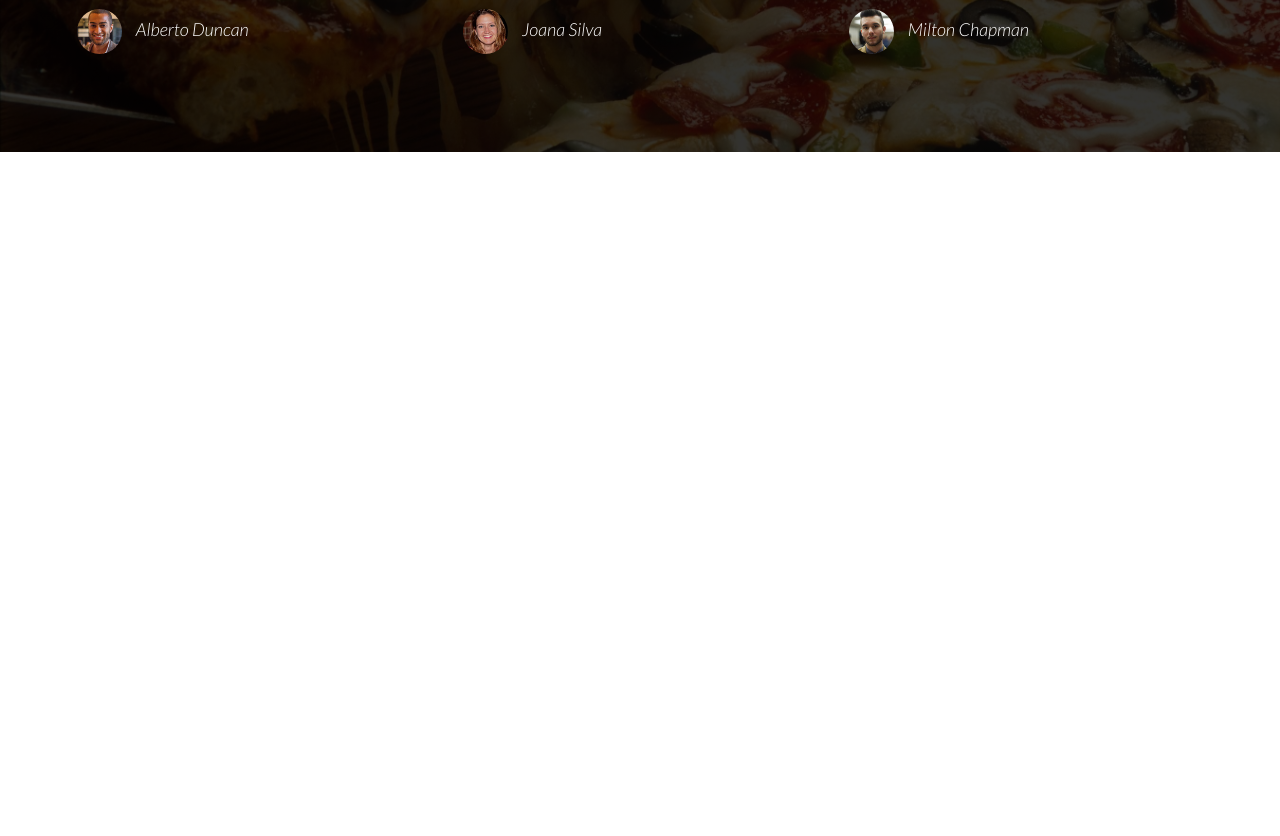
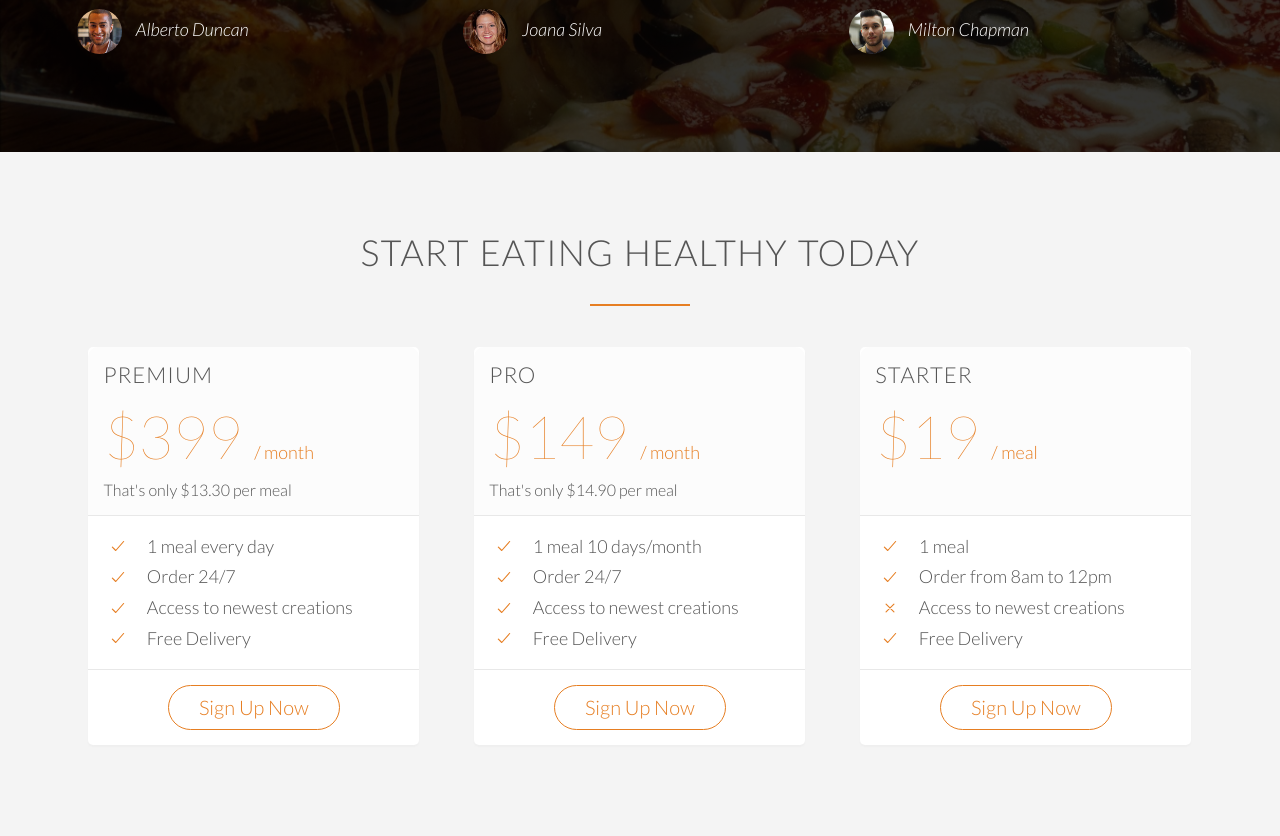
Before and after one commit to JohnsonNYC/foodWebsite, a PHP site: page / in a window 1280 px wide. Shown: the part 3733-4569 px from the top of the page. Before the commit the page ends 3885 px from the top, so only its background shows below. Run offline with PHP 8.4, Linux system fonts and the light colour scheme; some libraries are stand-ins or nearby versions.

Commit message:
Added Plans section

```diff
--- a/index.html
+++ b/index.html
@@ -262,7 +262,8 @@
     <div class="row">
       <div class="col span-1-of-3">
         <blockquote>
-          CityFood is just awesome! I just launched a startup which leaves me with no time for cooking, so CityFood is a life-saver. Now
+          CityFood is just awesome! I just launched a startup which leaves me with no time for cooking, so CityFood is a
+          life-saver. Now
           that I got used to it, I couldn't live without my daily meals!
           <cite>
             <img src="resources/img/customer-1.jpg">
@@ -272,7 +273,8 @@
       </div>
       <div class="col span-1-of-3">
         <blockquote>
-          Inexpensive, healthy and great-tasting meals, delivered right to my home. We have lots of food delivery here in Lisbon, but no one comes even close
+          Inexpensive, healthy and great-tasting meals, delivered right to my home. We have lots of food delivery here
+          in Lisbon, but no one comes even close
           to CityFood. Me and my family are so in love!
           <cite>
             <img src="resources/img/customer-2.jpg">
@@ -282,7 +284,8 @@
       </div>
       <div class="col span-1-of-3">
         <blockquote>
-          I was looking for a quick and easy food delivery service in San Francisco. i tried a lot of them and ended up with CityFood. Best food delivery
+          I was looking for a quick and easy food delivery service in San Francisco. i tried a lot of them and ended up
+          with CityFood. Best food delivery
           service in the Bay Area. Keep up the great work!
           <cite>
             <img src="resources/img/customer-3.jpg">
@@ -293,6 +296,100 @@
     </div>
   </section>
 
+  <section class="section-plans">
+    <div class="row">
+      <h2>Start eating healthy today</h2>
+    </div>
+
+    <div class="row">
+      <div class="col span-1-of-3">
+        <div class="plan-box">
+          <div>
+            <h3>Premium</h3>
+            <p class="plan-price">$399 <span>/ month</span></p>
+            <p class="plan-price-meal"> That's only $13.30 per meal</p>
+          </div>
+          <div>
+            <ul>
+              <li>
+                <ion-icon class="icon-small" name="checkmark-outline"></ion-icon> 1 meal every day
+              </li>
+              <li>
+                <ion-icon class="icon-small" name="checkmark-outline"></ion-icon> Order 24/7
+              </li>
+              <li>
+                <ion-icon class="icon-small" name="checkmark-outline"></ion-icon> Access to newest creations
+              </li>
+              <li>
+                <ion-icon class="icon-small" name="checkmark-outline"></ion-icon> Free Delivery
+              </li>
+            </ul>
+          </div>
+          <div>
+            <a href="#" class="btn btn-ghost"> Sign Up Now</a>
+          </div>
+        </div>
+      </div>
+      <div class="col span-1-of-3">
+        <div class="plan-box">
+          <div>
+            <h3>Pro</h3>
+            <p class="plan-price">$149 <span>/ month</span></p>
+            <p class="plan-price-meal"> That's only $14.90 per meal</p>
+          </div>
+          <div>
+            <ul>
+              <li>
+                <ion-icon class="icon-small" name="checkmark-outline"></ion-icon> 1 meal 10 days/month
+              </li>
+              <li>
+                <ion-icon class="icon-small" name="checkmark-outline"></ion-icon> Order 24/7
+              </li>
+              <li>
+                <ion-icon class="icon-small" name="checkmark-outline"></ion-icon> Access to newest creations
+              </li>
+              <li>
+                <ion-icon class="icon-small" name="checkmark-outline"></ion-icon> Free Delivery
+              </li>
+            </ul>
+          </div>
+          <div>
+            <a href="#" class="btn btn-ghost"> Sign Up Now</a>
+          </div>
+        </div>
+      </div>
+      <div class="col span-1-of-3">
+        <div class="plan-box">
+          <div>
+            <h3>Starter</h3>
+            <p class="plan-price">$19 <span>/ meal</span></p>
+            <p class="plan-price-meal">&nbsp;</p>
+
+          </div>
+          <div>
+            <ul>
+              <li>
+                <ion-icon class="icon-small" name="checkmark-outline"></ion-icon> 1 meal
+              </li>
+              <li>
+                <ion-icon class="icon-small" name="checkmark-outline"></ion-icon> Order from 8am to 12pm
+              </li>
+              <li>
+                <ion-icon class="icon-small" name="close-outline"></ion-icon> Access to newest creations
+              </li>
+              <li>
+                <ion-icon class="icon-small" name="checkmark-outline"></ion-icon> Free Delivery
+              </li>
+            </ul>
+          </div>
+          <div>
+            <a href="#" class="btn btn-ghost"> Sign Up Now</a>
+          </div>
+        </div>
+      </div>
+    </div>
+  </section>
+
 
   <script src="https://unpkg.com/ionicons@5.4.0/dist/ionicons.js"></script>
 </body>
--- a/resources/css/style.css
+++ b/resources/css/style.css
@@ -43,7 +43,7 @@ section {
 }
 
 header{
-  background-image: linear-gradient(rgba(0, 0, 0, 0.7),rgba(0, 0, 0, 0.7)), url(img/hero.jpg); /* Appends Image to header*/
+  background-image: linear-gradient(rgba(0, 0, 0, 0.7),rgba(0, 0, 0, 0.7)), url("img/hero.jpg"); /* Appends Image to header*/
   background-size: cover; /* Fits the image to element*/
   background-position: center; /*Centers the image to the header element*/
   height:100vh; /* Make header as big as the viewport */
@@ -389,7 +389,57 @@ cite img{
 	margin-right: 10px;
 	vertical-align: middle;
 }
+/* ------------------------ */
+/*	SIGN UP  */
+/* ------------------------ */
 
+.section-plans{
+	background-color:#f4f4f4;
+}
+
+.plan-box{
+	background-color: white;
+	border-radius: 5px;
+	width: 90%; /*Relative To Parent*/
+	margin-left: 5%;
+	box-shadow: 0 2px 2px #efefef;
+}
+
+.plan-box div{
+	padding:15px;
+	border-bottom: 1px solid #e8e8e8;
+}
+
+.plan-price{
+	font-size: 300%;
+	font-weight:100;
+	margin-bottom:10px;
+	color:#e67e22;
+}
+.plan-box div:first-child{
+	background-color:#fcfcfc;
+	border-top-left-radius: 10px;
+	border-top-right-radius: 10px;
+}
+.plan-box div:last-child{
+	text-align:center;
+	border: 0;
+}
+.plan-price span{
+	font-size: 30%;
+	font-weight: 300;
+}
+.plan-price-meal{
+	font-size: 80%;
+}
+
+.plan-box ul{
+	list-style:none;
+}
+.plan-box ul li{
+	padding:5px 0;
+	font-size: 90%;
+}
 /*  SECTIONS  ============================================================================= */
 
 .section {
```
